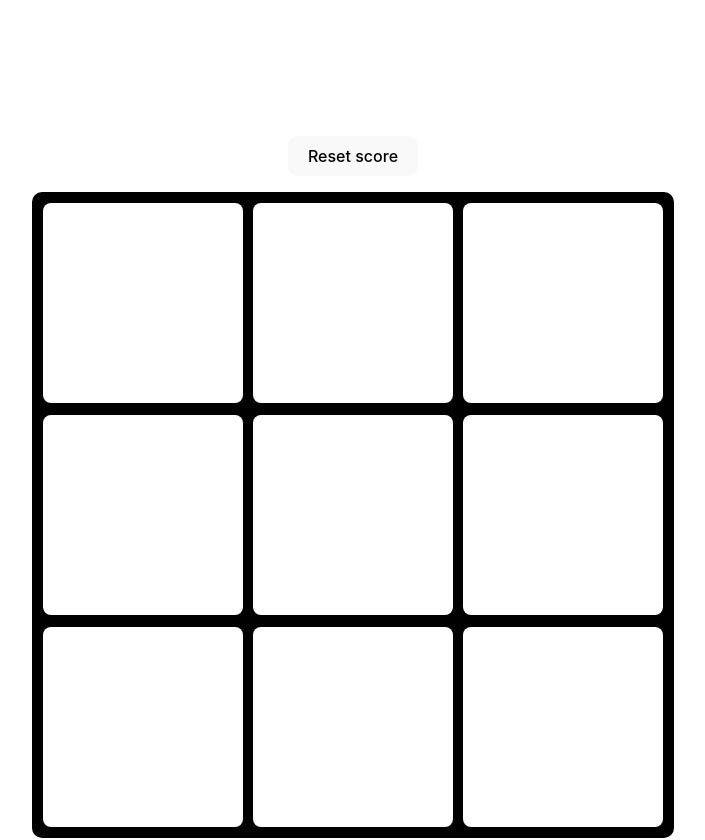
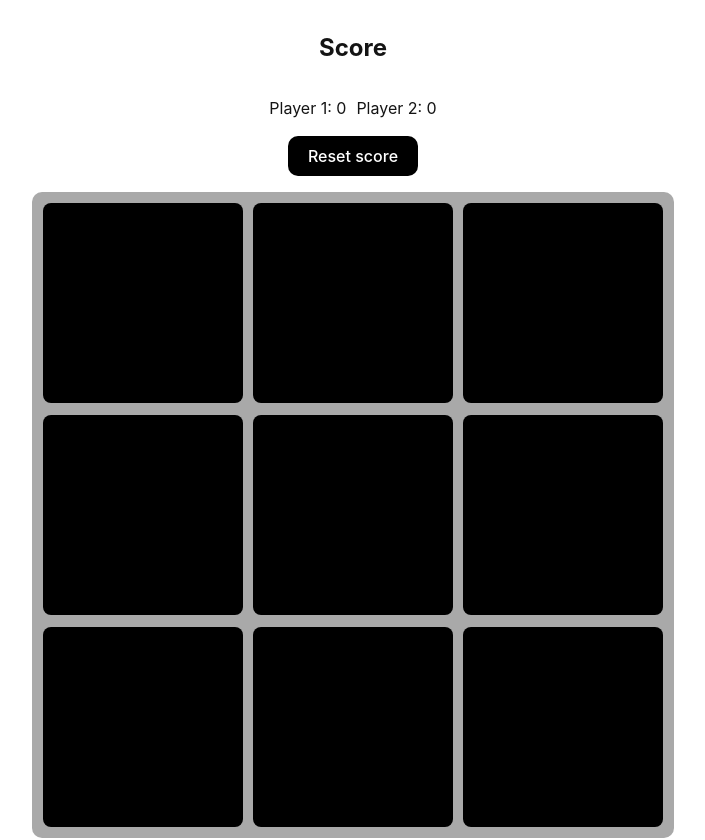
Before and after one commit to gm3nd3s/ticTacToe, a React (Vite) app: page / in a window 1280 px wide. Shown: the top 840 px of the page, without its empty margins (287-992 px from the left). Built offline with nearby package versions, Linux system fonts and the light colour scheme.

Commit message:
Added color scheme for light and dark settings

```diff
--- a/src/components/TicTacToe/styles.js
+++ b/src/components/TicTacToe/styles.js
@@ -15,11 +15,11 @@ export const TableStyled = styled.tbody`
 	align-self: center;
 	margin: auto;
 	border-radius: 10px;
-	background-color: black;
 	display: grid;
 	grid-template-rows: 1fr 1fr 1fr;
 	gap: 10px;
 	padding: 10px;
+	background-color: darkgray;
 
 	td {
 		display: grid;
@@ -30,9 +30,9 @@ export const TableStyled = styled.tbody`
 		width: 200px;
 		height: 200px;
 		overflow: hidden;
-		background-color: white;
+
 		font-size: large;
-		color: black;
+
 		text-align: center;
 		font-size: 80px;
 		padding: 0;
--- a/src/index.css
+++ b/src/index.css
@@ -58,13 +58,26 @@ button:focus-visible {
 
 @media (prefers-color-scheme: light) {
 	:root {
-    color: #213547;
+		color: #1d1d1d;
 		background-color: #ffffff;
 	}
-  a:hover {
-    color: #747bff;
+
+	* {
+		color: #141414;
 	}
 	button {
-    background-color: #f9f9f9;
+		background-color: #000000;
+		color: #ffffff;
 	}
 }
+
+@media (prefers-color-scheme: dark) {
+	:root {
+		color: #ffffff;
+		background-color: #282828;
+	}
+
+	button {
+		background-color: #000000;
+	}
+}
```
Lines whose indentation alone changed are shown as unchanged.
